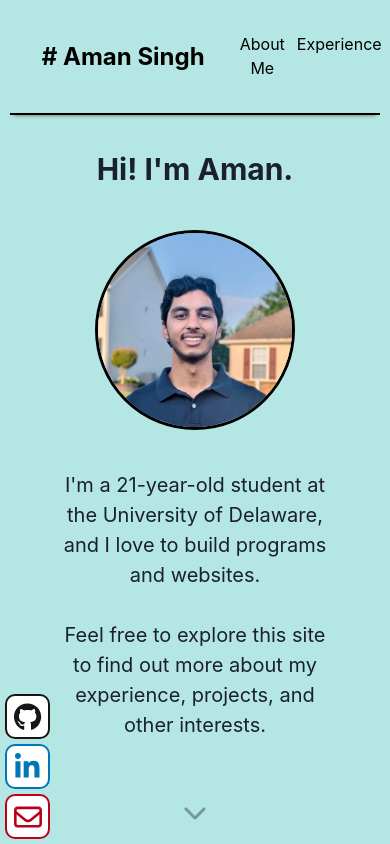
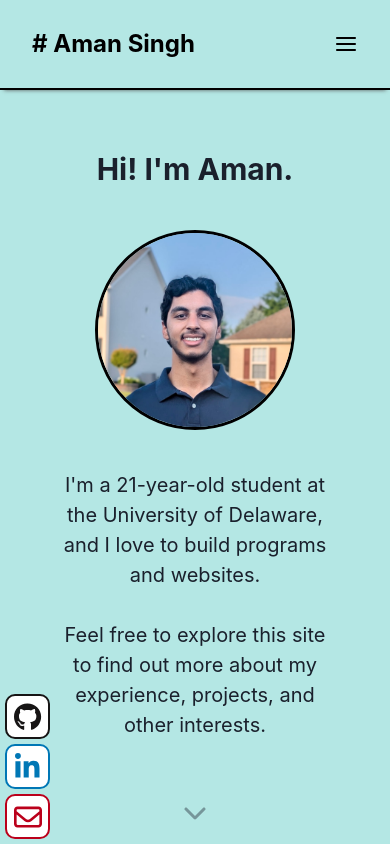
Before and after one commit to amansjot/portfolio, a React (Create React App) app: page / in a window 390 px wide. Shown: the top 844 px of the page. Built offline with nearby package versions, Linux system fonts and the light colour scheme.

Commit message:
responsive navbar

```diff
--- a/src/App.css
+++ b/src/App.css
@@ -17,12 +17,36 @@
 .navLinks a {
     border-bottom: 1px solid transparent;
     padding: 8px 6px;
+    margin-right: 20px;
 }
 
 .navLinks a:hover {
     text-decoration: none;
     border-bottom: 1px solid black;
     /* color: #91fff2; */
+}
+
+#mobileNavIcon:hover {
+    background-color: transparent;
+}
+
+#mobileNavIcon.hamburger svg {
+    width: 1.5rem !important;
+    height: 1.5rem !important;
+}
+
+#mobileMenu {
+    margin-left: 0 !important;
+    padding-top: 0 !important;
+    padding-bottom: 0 !important;
+}
+
+#mobileMenu a {
+    width: 100% !important;
+    height: 100% !important;
+    padding: 20px !important;
+    border-top: 1px dashed black !important;
+    margin-top: 0;
 }
 
 #resumeLink,
--- a/src/App.tsx
+++ b/src/App.tsx
@@ -1,4 +1,4 @@
-import React from "react";
+import React, { useEffect } from "react";
 // import logo from "./logo.svg";
 import "./App.css";
 import {
@@ -22,15 +22,37 @@ import {
   UnorderedList,
   ListItem,
   Grid,
+  useDisclosure,
 } from "@chakra-ui/react";
-import { ExternalLinkIcon } from "@chakra-ui/icons";
+import { ExternalLinkIcon, HamburgerIcon, CloseIcon } from "@chakra-ui/icons";
 import { FontAwesomeIcon } from "@fortawesome/react-fontawesome";
 import { faChevronDown } from "@fortawesome/free-solid-svg-icons";
 import { faGithub, faLinkedinIn } from "@fortawesome/free-brands-svg-icons";
 import "@fortawesome/fontawesome-svg-core/styles.css";
 import { faEnvelope } from "@fortawesome/free-regular-svg-icons";
+import { motion } from "framer-motion";
 
 function App() {
+  const { isOpen, onOpen, onClose } = useDisclosure();
+  const MotionVStack = motion(VStack);
+
+  useEffect(() => {
+    const handleResize = () => {
+      // Close the menu if the screen width exceeds the mobile breakpoint (768px for md)
+      if (window.innerWidth >= 768 && isOpen) {
+        onClose();
+      }
+    };
+
+    // Add the event listener
+    window.addEventListener("resize", handleResize);
+
+    // Cleanup the event listener on component unmount
+    return () => {
+      window.removeEventListener("resize", handleResize);
+    };
+  }, [isOpen, onClose]);
+
   function getAge() {
     var date = new Date(2003, 6, 1);
     var now = new Date();
@@ -52,12 +74,11 @@ function App() {
     <div className="App">
       {/* navbar */}
       <HStack
-        as={"nav"}
+        as="nav"
         p={6}
         position="fixed"
         top="0"
-        w="95%"
-        mx="2.5%"
+        w="100%"
         bg="#b4e7e4"
         color="black"
         borderBottom="2px solid black"
@@ -65,25 +86,90 @@ function App() {
         boxShadow="0 4px 4px -4px #555"
         zIndex="999"
       >
+        {/* Logo and Name */}
         <HStack>
-          {/* <img src={logo} width="50" alt="Clapboard Logo" /> */}
           <Heading size="lg" pl={2}>
-            <Link onClick={removeHash} href="#top" id="topName">
+            <Link
+              onClick={() => {
+                onClose();
+                window.location.hash = "";
+              }}
+              href="#top"
+              id="topName"
+            >
               # Aman Singh
             </Link>
           </Heading>
         </HStack>
-        <Flex className="navLinks" justifyContent="space-between" w="38%">
+
+        {/* Desktop Links */}
+        <Flex
+          className="navLinks"
+          display={{ base: "none", lg: "flex" }}
+          justifyContent="space-between"
+          w="550px"
+        >
           <Link href="#about">About Me</Link>
           <Link href="#experience">Experience</Link>
           <Link href="#projects">Projects</Link>
           <Link href="#skills">Skills</Link>
-          <Link href="#resume" target="_self" mr="3" id="resumeLink">
-            {/* replace href="resume102024.pdf" target="_self" */}
+          <Link href="#resume" target="_self" id="resumeLink">
             Resume
-            {/* <ExternalLinkIcon mt="-1" ml="2" /> */}
           </Link>
         </Flex>
+
+        {/* Mobile Menu Button */}
+        <IconButton
+          id="mobileNavIcon"
+          className={isOpen ? "close" : "hamburger"}
+          display={{ base: "flex", lg: "none" }}
+          icon={isOpen ? <CloseIcon /> : <HamburgerIcon />}
+          aria-label="Open Menu"
+          onClick={isOpen ? onClose : onOpen}
+          variant="ghost"
+          color="black"
+        />
+
+        {/* Mobile Menu */}
+        {/* Mobile Menu */}
+        <MotionVStack
+          id="mobileMenu"
+          initial={{ maxHeight: 0 }}
+          animate={
+            isOpen
+              ? { maxHeight: "450px" }
+              : { maxHeight: 0 }
+          }
+          transition={{ duration: 0.5 }}
+          pos="absolute"
+          top="100%"
+          left="0"
+          w="100%"
+          bg="#b4e7e4"
+          color="black"
+          borderBottom="2px solid black"
+          boxShadow="0 4px 4px -4px #555"
+          zIndex="998"
+          overflow="hidden"
+          spacing={4}
+          py={4}
+        >
+          <Link href="#about" onClick={onClose}>
+            About Me
+          </Link>
+          <Link href="#experience" onClick={onClose}>
+            Experience
+          </Link>
+          <Link href="#projects" onClick={onClose}>
+            Projects
+          </Link>
+          <Link href="#skills" onClick={onClose}>
+            Skills
+          </Link>
+          <Link href="#resume" target="_self" onClick={onClose}>
+            Resume
+          </Link>
+        </MotionVStack>
       </HStack>
 
       {/* Home */}
```
Also changed, not shown: public/index.html (+0 -23 lines).
